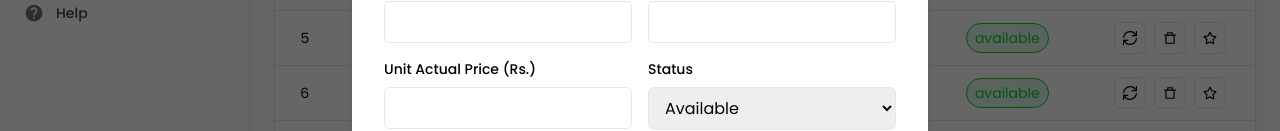
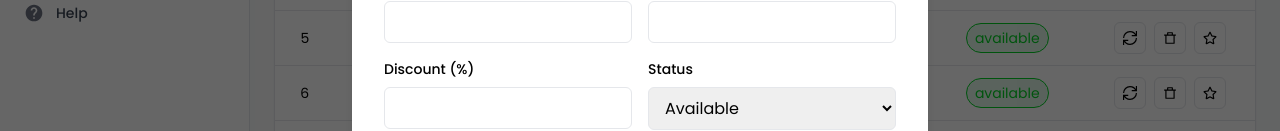
Before and after one commit to sriTechProjects/Saarthi_Major_Project, a React (Vite) app in the folder client/: page /seller/products in a window 1280 px wide. Both pictures are taken after typing "Sample" into the empty fields and a click on the button "Add Product". Shown: the part 401-532 px from the top of the page. Built offline with nearby package versions, Linux system fonts and the light colour scheme.

Commit message:
add new product form replaced actual unit price with discount

```diff
--- a/client/src/components/seller_components/seller_product_components/AddNewProductForm.jsx
+++ b/client/src/components/seller_components/seller_product_components/AddNewProductForm.jsx
@@ -8,7 +8,7 @@ const AddNewProductForm = ({ onClose, onSubmit }) => {
     description: "",
     unit: "",
     price: "",
-    actualPrice: "",
+    discount: "",
     status: "available",
     images: [],
   });
@@ -112,12 +112,12 @@ const AddNewProductForm = ({ onClose, onSubmit }) => {
 
           <div className="col-span-1">
             <label className="block text-sm font-medium mb-2">
-              Unit Actual Price (Rs.)
+              Discount (%)
             </label>
             <input
               type="number"
-              name="actualPrice"
-              value={formData.actualPrice}
+              name="discount"
+              value={formData.discount}
               onChange={handleChange}
               required
               className="w-full border px-3 py-2 rounded-md"
```
